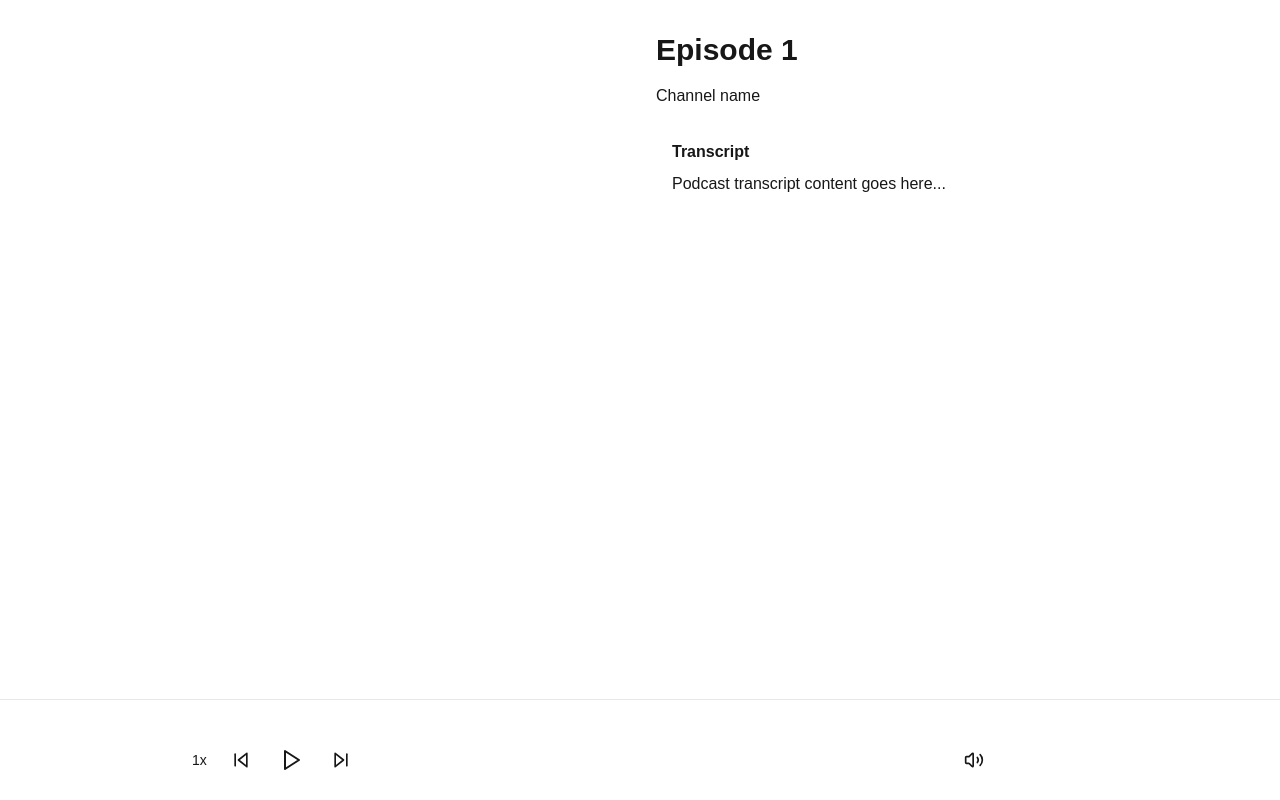
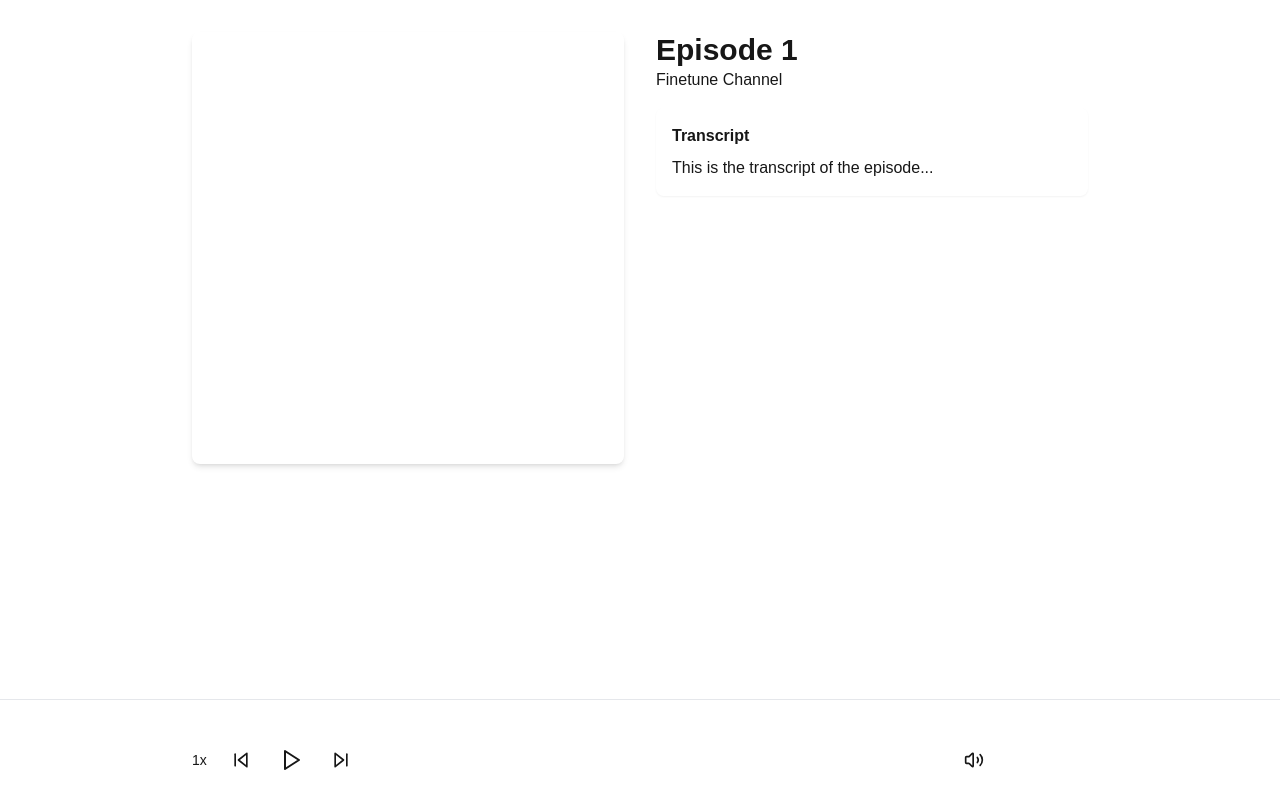
Before and after one commit to yeslyzeng/finetune, a Next.js app: page /podcast/1 in a window 1280 px wide. Built offline with nearby package versions, Linux system fonts and the light colour scheme.

Commit message:
fix: remove unused Image import

```diff
--- a/app/podcast/[id]/page.tsx
+++ b/app/podcast/[id]/page.tsx
@@ -1,70 +1,97 @@
-import { Play, SkipBack, SkipForward, Volume2 } from 'lucide-react';
+import { Metadata } from 'next'
+import { Play, SkipBack, SkipForward, Volume2 } from 'lucide-react'
 
-interface PageProps {
+type Props = {
   params: {
-    id: string;
-  };
-  searchParams: { [key: string]: string | string[] | undefined };
+    id: string
+  }
 }
 
-export default async function PodcastPage({ params }: PageProps) {
+// Metadata generation
+export async function generateMetadata({ params }: Props): Promise<Metadata> {
+  return {
+    title: `Episode ${params.id} | Finetune Podcast`,
+    description: 'Listen to this episode of Finetune Podcast',
+  }
+}
+
+// Data fetching (if needed)
+async function getPodcastEpisode(id: string) {
+  // TODO: Implement actual data fetching
+  return {
+    id,
+    title: `Episode ${id}`,
+    channelName: 'Finetune Channel',
+    transcript: 'This is the transcript of the episode...',
+  }
+}
+
+export default async function PodcastPage({ params }: Props) {
+  // Fetch data
+  const episode = await getPodcastEpisode(params.id)
+
   return (
-    <div className="min-h-screen p-8">
+    <main className="min-h-screen p-8">
       <div className="max-w-4xl mx-auto">
-        {/* 顶部内容区域 */}
+        {/* Content Section */}
         <div className="grid grid-cols-1 md:grid-cols-2 gap-8 mb-8">
-          {/* 左侧封面图 */}
-          <div className="aspect-square bg-muted rounded-lg"></div>
+          {/* Cover Image */}
+          <div className="aspect-square bg-muted rounded-lg shadow-md"></div>
 
-          {/* 右侧文字信息 */}
+          {/* Episode Information */}
           <div className="space-y-4">
-            <h1 className="text-3xl font-bold">Episode {params.id}</h1>
-            <p className="text-muted-foreground">Channel name</p>
-            <div className="bg-card rounded-lg p-4">
+            <div>
+              <h1 className="text-3xl font-bold">{episode.title}</h1>
+              <p className="text-muted-foreground">{episode.channelName}</p>
+            </div>
+
+            <div className="bg-card rounded-lg p-4 shadow-sm">
               <h2 className="font-semibold mb-2">Transcript</h2>
               <p className="text-muted-foreground">
-                Podcast transcript content goes here...
+                {episode.transcript}
               </p>
             </div>
           </div>
         </div>
 
-        {/* 底部播放控制栏 */}
-        <div className="fixed bottom-0 left-0 right-0 bg-background border-t p-4">
+        {/* Audio Player Controls - This should be a client component in practice */}
+        <div className="fixed bottom-0 left-0 right-0 bg-background/80 backdrop-blur-sm border-t p-4">
           <div className="max-w-4xl mx-auto">
-            {/* 进度条 */}
-            <div className="mb-4 h-1 bg-muted rounded-full">
-              <div className="h-full w-1/3 bg-primary rounded-full"></div>
+            {/* Progress Bar */}
+            <div className="mb-4 h-1 bg-muted rounded-full overflow-hidden">
+              <div className="h-full w-1/3 bg-primary rounded-full transition-all"></div>
             </div>
 
-            {/* 控制按钮 */}
+            {/* Controls */}
             <div className="flex items-center justify-between">
               <div className="flex items-center gap-4">
-                <span className="text-sm">1x</span>
+                <button className="text-sm font-medium hover:text-primary transition-colors">
+                  1x
+                </button>
                 <div className="flex items-center gap-2">
-                  <button className="p-2 hover:bg-muted rounded-full">
+                  <button className="p-2 hover:bg-muted rounded-full transition-colors">
                     <SkipBack className="w-5 h-5" />
                   </button>
-                  <button className="p-3 bg-primary text-primary-foreground rounded-full">
+                  <button className="p-3 bg-primary text-primary-foreground rounded-full hover:bg-primary/90 transition-colors">
                     <Play className="w-6 h-6" />
                   </button>
-                  <button className="p-2 hover:bg-muted rounded-full">
+                  <button className="p-2 hover:bg-muted rounded-full transition-colors">
                     <SkipForward className="w-5 h-5" />
                   </button>
                 </div>
               </div>
 
-              {/* 音量控制 */}
+              {/* Volume Control */}
               <div className="flex items-center gap-2">
                 <Volume2 className="w-5 h-5" />
-                <div className="w-24 h-1 bg-muted rounded-full">
-                  <div className="h-full w-2/3 bg-primary rounded-full"></div>
+                <div className="w-24 h-1 bg-muted rounded-full overflow-hidden">
+                  <div className="h-full w-2/3 bg-primary rounded-full transition-all"></div>
                 </div>
               </div>
             </div>
           </div>
         </div>
       </div>
-    </div>
-  );
+    </main>
+  )
 }
```
